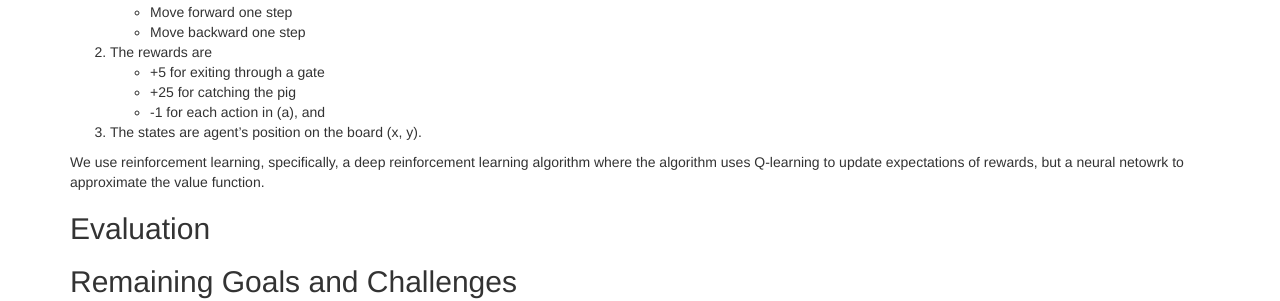
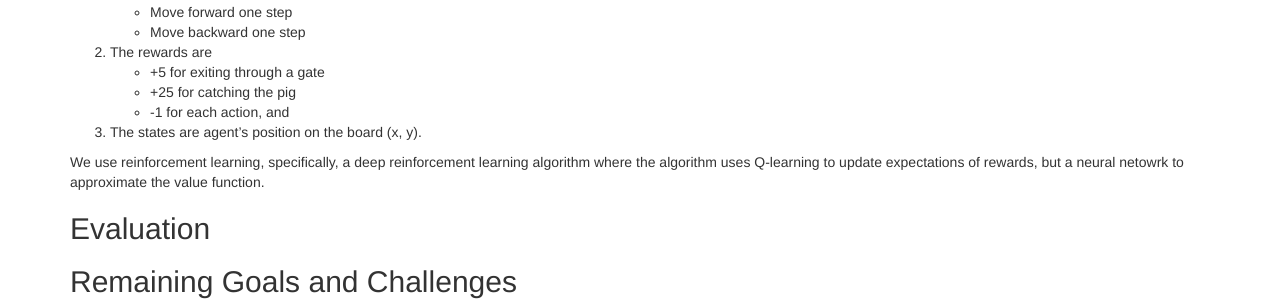
Before and after one commit to hfloresr/Sandhog, a Jekyll site: the page built from docs/status.md, in a window 1280 px wide. Shown: the part 437-738 px from the top of the page. Built offline with Jekyll 4.4.1, drawn with Linux system fonts in a browser that asks for light colours.

Commit message:
Edited approach

```diff
--- a/docs/status.md
+++ b/docs/status.md
@@ -21,7 +21,7 @@ The game uses a 9x9 grid board. We model the problem as a Markov Decision Proces
 2. The rewards are
     * +5 for exiting through a gate
     * +25 for catching the pig
-    * -1 for each action in (a), and
+    * -1 for each action, and
 3. The states are agent's position on the board (x, y).
 
 We use reinforcement learning, specifically, a deep reinforcement learning algorithm where the algorithm uses Q-learning to update expectations of rewards, but a neural netowrk to approximate the value function.
```
